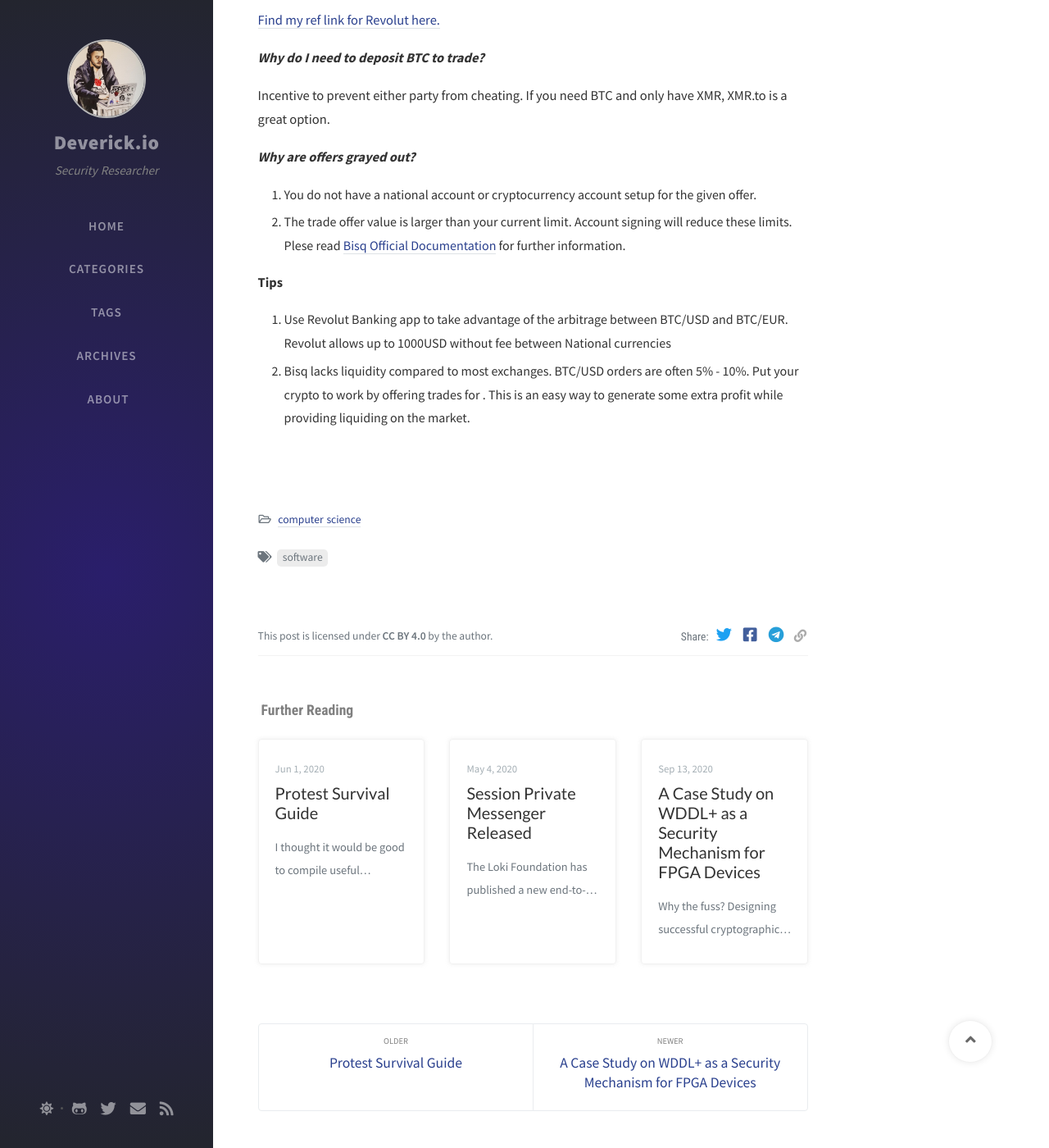
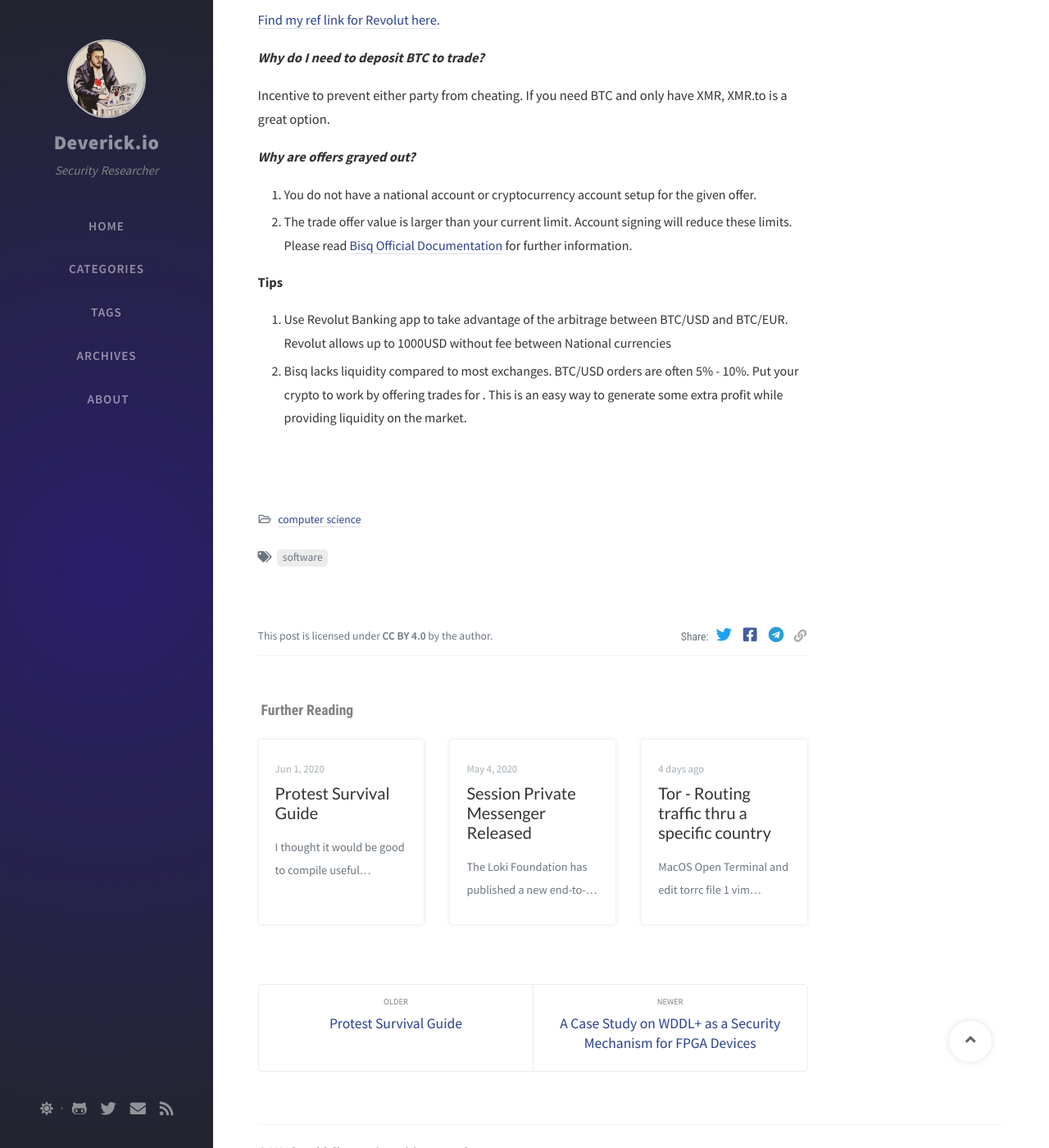
Before and after one commit to deverickapollo/Deverick.io, a Jekyll site: the page built from _posts/2020-05-06-bisq-tails.markdown, in a window 1280 px wide and 1400 px high, scrolled down 2570 px. Shown: the whole window at 82% size. Built offline with Jekyll 4.4.1, drawn with Linux system fonts in a browser that asks for light colours; nearby versions of some CDN libraries; comment, search, counter and statistics services are not loaded; some of the changed lines change nothing that is shown.

Commit message:
Tor Exit Node Selection Post

````diff
--- a/_posts/2020-05-06-bisq-tails.markdown
+++ b/_posts/2020-05-06-bisq-tails.markdown
@@ -109,9 +109,9 @@
 
 ***Why are offers grayed out?***
 1. You do not have a national account or cryptocurrency account setup for the given offer.
-2. The trade offer value is larger than your current limit. Account signing will reduce these limits.  Plese read [Bisq Official Documentation](https://docs.bisq.network/payment-methods#account-signing) for further information.
+2. The trade offer value is larger than your current limit. Account signing will reduce these limits.  Please read [Bisq Official Documentation](https://docs.bisq.network/payment-methods#account-signing) for further information.
 
 **Tips**
 
 1. Use Revolut Banking app to take advantage of the arbitrage between BTC/USD and BTC/EUR. Revolut allows up to 1000USD without fee between National currencies
-2. Bisq lacks liquidity compared to most exchanges.  BTC/USD orders are often 5% - 10%.  Put your crypto to work by offering trades for . This is an easy way to generate some extra profit while providing liquiding on the market.
+2. Bisq lacks liquidity compared to most exchanges.  BTC/USD orders are often 5% - 10%.  Put your crypto to work by offering trades for . This is an easy way to generate some extra profit while providing liquidity on the market.
--- /dev/null
+++ b/_posts/2021-23-01-tor-exitnode.markdown
@@ -0,0 +1,295 @@
+---
+
+layout: post
+
+title: "Tor - Routing traffic thru a specific country"
+
+date: 2021-01-23 17:00:00 +0200
+
+categories: ["computer science"]
+
+tag: software
+
+---
+
+## MacOS
+
+1. **Open Terminal and edit torrc file**
+
+    ```bash
+    vim ~/Library/Application\ Support/TorBrowser-Data/Tor/torrc
+    ```
+
+2. **Add the lines below to the torrc file, replacing each country code with your choice**
+
+    *List of country codes can be found at the bottom of this webpage*
+
+    ```bash
+    EntryNodes {ca}{us}{fr} StrictNodes 1
+    ExitNodes {ug}{ca}{is} StrictNodes 1
+    ```
+
+    Both entrynode and exitnode are available parameters.  Setting StrictNodes to 1 ensures only nodes from specified countries are selected.  If no node is available in the selected countries, a tor circuit will not be established.  Consider setting StrictNodes to 0 to ensure tor is able to establish a tor circuit.
+
+    Tip. The options `ExcludeNodes` and `ExcludeExitNodes` exclude nodes from specified countries.  These options can be included in the same format as `EntryNodes` and `ExitNodes`. ie.
+    ```bash
+    EntryNodes {at}{gr}{es} StrictNodes 1
+    ExitNodes {be}{ro}{za} StrictNodes 1
+    ```
+3. **Restart Tor and validate onion routes**
+    1. Simply close the Tor Browser and restart.
+    2. Verify circuit is established via selected countries
+    ![Protest Roles](/assets/img/main/tor-node.png "Tor Circuit")
+
+**Select your desired countries code from the list below**
+
+```
+Country                               Abbrev
+
+ASCENSION ISLAND                      {ac}
+AFGHANISTAN                           {af}
+ALAND                                 {ax}
+ALBANIA                               {al}
+ALGERIA                               {dz}
+ANDORRA                               {ad}
+ANGOLA                                {ao}
+ANGUILLA                              {ai}
+ANTARCTICA                            {aq}
+ANTIGUA AND BARBUDA                   {ag}
+ARGENTINA REPUBLIC                    {ar}
+ARMENIA                               {am}
+ARUBA                                 {aw}
+AUSTRALIA                             {au}
+AUSTRIA                               {at}
+AZERBAIJAN                            {az}
+BAHAMAS                               {bs}
+BAHRAIN                               {bh}
+BANGLADESH                            {bd}
+BARBADOS                              {bb}
+BELARUS                               {by}
+BELGIUM                               {be}
+BELIZE                                {bz}
+BENIN                                 {bj}
+BERMUDA                               {bm}
+BHUTAN                                {bt}
+BOLIVIA                               {bo}
+BOSNIA AND HERZEGOVINA                {ba}
+BOTSWANA                              {bw}
+BOUVET ISLAND                         {bv}
+BRAZIL                                {br}
+BRITISH INDIAN OCEAN TERR             {io}
+BRITISH VIRGIN ISLANDS                {vg}
+BRUNEI DARUSSALAM                     {bn}
+BULGARIA                              {bg}
+BURKINA FASO                          {bf}
+BURUNDI                               {bi}
+CAMBODIA                              {kh}
+CAMEROON                              {cm}
+CANADA                                {ca}
+CAPE VERDE                            {cv}
+CAYMAN ISLANDS                        {ky}
+CENTRAL AFRICAN REPUBLIC              {cf}
+CHAD                                  {td}
+CHILE                                 {cl}
+PEOPLE'S REPUBLIC OF CHINA            {cn}
+CHRISTMAS ISLANDS                     {cx}
+COCOS ISLANDS                         {cc}
+COLOMBIA                              {co}
+COMORAS                               {km}
+CONGO                                 {cg}
+CONGO (DEMOCRATIC REPUBLIC)           {cd}
+COOK ISLANDS                          {ck}
+COSTA RICA                            {cr}
+COTE D IVOIRE                         {ci}
+CROATIA                               {hr}
+CUBA                                  {cu}
+CYPRUS                                {cy}
+CZECH REPUBLIC                        {cz}
+DENMARK                               {dk}
+DJIBOUTI                              {dj}
+DOMINICA                              {dm}
+DOMINICAN REPUBLIC                    {do}
+EAST TIMOR                            {tp}
+ECUADOR                               {ec}
+EGYPT                                 {eg}
+EL SALVADOR                           {sv}
+EQUATORIAL GUINEA                     {gq}
+ESTONIA                               {ee}
+ETHIOPIA                              {et}
+FALKLAND ISLANDS                      {fk}
+FAROE ISLANDS                         {fo}
+FIJI                                  {fj}
+FINLAND                               {fi}
+FRANCE                                {fr}
+FRANCE METROPOLITAN                   {fx}
+FRENCH GUIANA                         {gf}
+FRENCH POLYNESIA                      {pf}
+FRENCH SOUTHERN TERRITORIES           {tf}
+GABON                                 {ga}
+GAMBIA                                {gm}
+GEORGIA                               {ge}
+GERMANY                               {de}
+GHANA                                 {gh}
+GIBRALTER                             {gi}
+GREECE                                {gr}
+GREENLAND                             {gl}
+GRENADA                               {gd}
+GUADELOUPE                            {gp}
+GUAM                                  {gu}
+GUATEMALA                             {gt}
+GUINEA                                {gn}
+GUINEA-BISSAU                         {gw}
+GUYANA                                {gy}
+HAITI                                 {ht}
+HEARD &amp; MCDONALD ISLAND           {hm}
+HONDURAS                              {hn}
+HONG KONG                             {hk}
+HUNGARY                               {hu}
+ICELAND                               {is}
+INDIA                                 {in}
+INDONESIA                             {id}
+IRAN, ISLAMIC REPUBLIC OF             {ir}
+IRAQ                                  {iq}
+IRELAND                               {ie}
+ISLE OF MAN                           {im}
+ISRAEL                                {il}
+ITALY                                 {it}
+JAMAICA                               {jm}
+JAPAN                                 {jp}
+JORDAN                                {jo}
+KAZAKHSTAN                            {kz}
+KENYA                                 {ke}
+KIRIBATI                              {ki}
+KOREA, DEM. PEOPLES REP OF            {kp}
+KOREA, REPUBLIC OF                    {kr}
+KUWAIT                                {kw}
+KYRGYZSTAN                            {kg}
+LAO PEOPLE'S DEM. REPUBLIC            {la}
+LATVIA                                {lv}
+LEBANON                               {lb}
+LESOTHO                               {ls}
+LIBERIA                               {lr}
+LIBYAN ARAB JAMAHIRIYA                {ly}
+LIECHTENSTEIN                         {li}
+LITHUANIA                             {lt}
+LUXEMBOURG                            {lu}
+MACAO                                 {mo}
+MACEDONIA                             {mk}
+MADAGASCAR                            {mg}
+MALAWI                                {mw}
+MALAYSIA                              {my}
+MALDIVES                              {mv}
+MALI                                  {ml}
+MALTA                                 {mt}
+MARSHALL ISLANDS                      {mh}
+MARTINIQUE                            {mq}
+MAURITANIA                            {mr}
+MAURITIUS                             {mu}
+MAYOTTE                               {yt}
+MEXICO                                {mx}
+MICRONESIA                            {fm}
+MOLDAVA REPUBLIC OF                   {md}
+MONACO                                {mc}
+MONGOLIA                              {mn}
+MONTENEGRO                            {me}
+MONTSERRAT                            {ms}
+MOROCCO                               {ma}
+MOZAMBIQUE                            {mz}
+MYANMAR                               {mm}
+NAMIBIA                               {na}
+NAURU                                 {nr}
+NEPAL                                 {np}
+NETHERLANDS ANTILLES                  {an}
+NETHERLANDS, THE                      {nl}
+NEW CALEDONIA                         {nc}
+NEW ZEALAND                           {nz}
+NICARAGUA                             {ni}
+NIGER                                 {ne}
+NIGERIA                               {ng}
+NIUE                                  {nu}
+NORFOLK ISLAND                        {nf}
+NORTHERN MARIANA ISLANDS              {mp}
+NORWAY                                {no}
+OMAN                                  {om}
+PAKISTAN                              {pk}
+PALAU                                 {pw}
+PALESTINE                             {ps}
+PANAMA                                {pa}
+PAPUA NEW GUINEA                      {pg}
+PARAGUAY                              {py}
+PERU                                  {pe}
+PHILIPPINES (REPUBLIC OF THE)         {ph}
+PITCAIRN                              {pn}
+POLAND                                {pl}
+PORTUGAL                              {pt}
+PUERTO RICO                           {pr}
+QATAR                                 {qa}
+REUNION                               {re}
+ROMANIA                               {ro}
+RUSSIAN FEDERATION                    {ru}
+RWANDA                                {rw}
+SAMOA                                 {ws}
+SAN MARINO                            {sm}
+SAO TOME/PRINCIPE                     {st}
+SAUDI ARABIA                          {sa}
+SCOTLAND                              {uk}
+SENEGAL                               {sn}
+SERBIA                                {rs}
+SEYCHELLES                            {sc}
+SIERRA LEONE                          {sl}
+SINGAPORE                             {sg}
+SLOVAKIA                              {sk}
+SLOVENIA                              {si}
+SOLOMON ISLANDS                       {sb}
+SOMALIA                               {so}
+SOMOA,GILBERT,ELLICE ISLANDS          {as}
+SOUTH AFRICA                          {za}
+SOUTH GEORGIA, SOUTH SANDWICH ISLANDS {gs}
+SOVIET UNION                          {su}
+SPAIN                                 {es}
+SRI LANKA                             {lk}
+ST. HELENA                            {sh}
+ST. KITTS AND NEVIS                   {kn}
+ST. LUCIA                             {lc}
+ST. PIERRE AND MIQUELON               {pm}
+ST. VINCENT &amp; THE GRENADINES      {vc}
+SUDAN                                 {sd}
+SURINAME                              {sr}
+SVALBARD AND JAN MAYEN                {sj}
+SWAZILAND                             {sz}
+SWEDEN                                {se}
+SWITZERLAND                           {ch}
+SYRIAN ARAB REPUBLIC                  {sy}
+TAIWAN                                {tw}
+TAJIKISTAN                            {tj}
+TANZANIA, UNITED REPUBLIC OF          {tz}
+THAILAND                              {th}
+TOGO                                  {tg}
+TOKELAU                               {tk}
+TONGA                                 {to}
+TRINIDAD AND TOBAGO                   {tt}
+TUNISIA                               {tn}
+TURKEY                                {tr}
+TURKMENISTAN                          {tm}
+TURKS AND CALCOS ISLANDS              {tc}
+TUVALU                                {tv}
+UGANDA                                {ug}
+UKRAINE                               {ua}
+UNITED ARAB EMIRATES                  {ae}
+UNITED KINGDOM (no new registrations) {gb}
+UNITED KINGDOM                        {uk}
+UNITED STATES                         {us}
+UNITED STATES MINOR OUTL.IS.          {um}
+URUGUAY                               {uy}
+UZBEKISTAN                            {uz}
+VANUATU                               {vu}
+VATICAN CITY STATE                    {va}
+VENEZUELA                             {ve}
+VIET NAM                              {vn}
+VIRGIN ISLANDS (USA)                  {vi}
+WALLIS AND FUTUNA ISLANDS             {wf}
+WESTERN SAHARA                        {eh}
+YEMEN                                 {ye}
+ZAMBIA                                {zm}
+ZIMBABWE                              {zw}
+```
````
Also changed, not shown: assets/img/main/tor-node.png (added).
